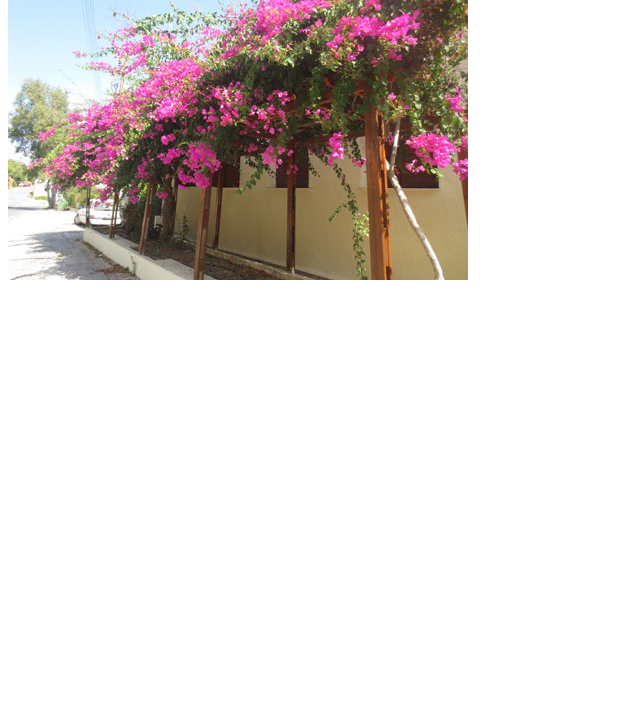
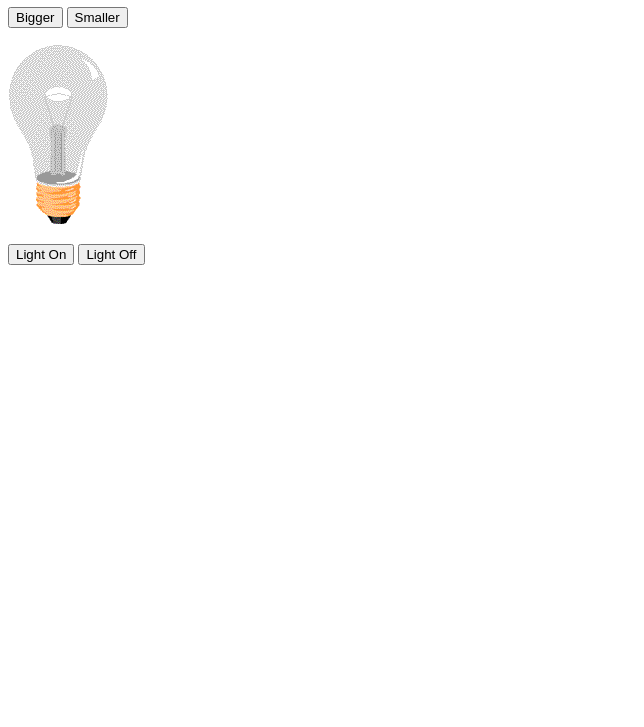
Before and after one commit to kjnorris1205/kjnorris1205.github.io, a plain HTML site: page index.html in a window 1280 px wide. Shown: the part 73-800 px from the top of the page, without its empty margins (0-644 px from the left). Drawn offline with Linux system fonts and the light colour scheme.

Commit message:
Added bright idea.

```diff
--- a/index.html
+++ b/index.html
@@ -4,12 +4,45 @@
 <head>
     <meta charset="utf-8" />
     <title>kjnorris1205 on GitHub</title>
+    <style>
+    </style>
 </head>
 <body>
-    <picture>
-        <source media="(min-width: 650px)" srcset="images/img_pink_flowers.jpg">
-        <source media="(min-width: 465px)" srcset="images/img_white_flower.jpg">
-        <img src="images/img_orange_flowers.jpg" alt="Flowers" style="width:auto;">
-    </picture>
+    <h1>If you have a bright idea, turn the light on.</h1>
+
+    <div>
+        <p>
+            <button type="button" onclick="bigger()">Bigger</button>
+            <button type="button" onclick="smaller()">Smaller</button>
+        </p>
+        <img src="images/pic_bulboff.gif" id="myImage" width="100" height="180"/>
+        <p>
+        <button type="button" onclick="light(1)">Light On</button>
+        <button type="button" onclick="light(0)">Light Off</button>
+        </p>
+    </div>
+
+    <script>
+        function light(sw) {
+            var pic;
+            if (sw == 0)
+                pic = "images/pic_bulboff.gif";
+            else
+                pic = "images/pic_bulbon.gif";
+            document.getElementById("myImage").src = pic;
+        }
+
+        function bigger() {
+            var bulb = document.getElementById("myImage");
+            bulb.width *= 1.25;
+            bulb.height *= 1.25;
+        }
+
+        function smaller() {
+            var bulb = document.getElementById("myImage");
+            bulb.width /= 1.25;
+            bulb.height /= 1.25;
+        }
+    </script>
 </body>
 </html>
```
Also changed, not shown: images/pic_bulboff.gif (added), images/pic_bulbon.gif (added).
